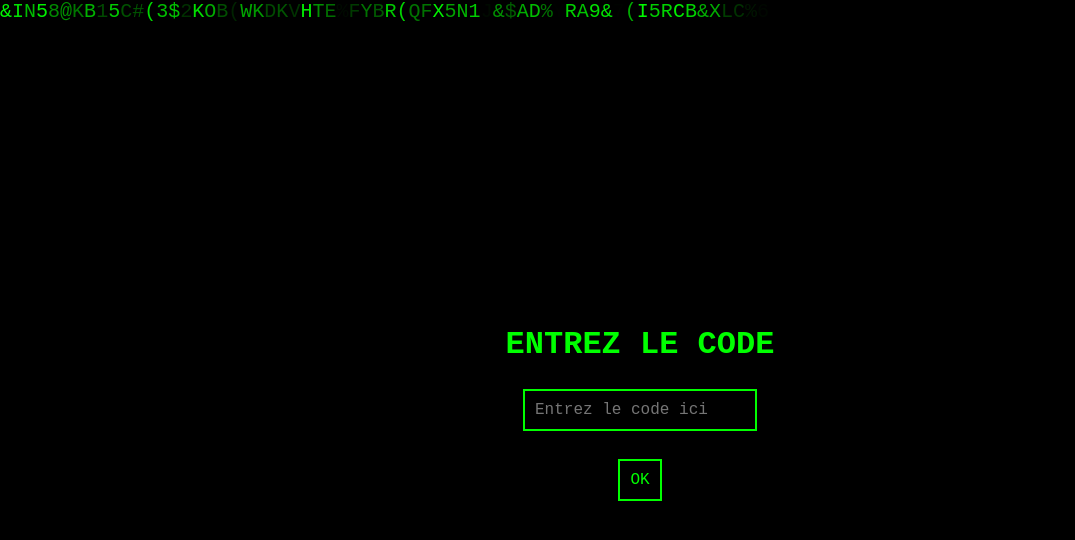
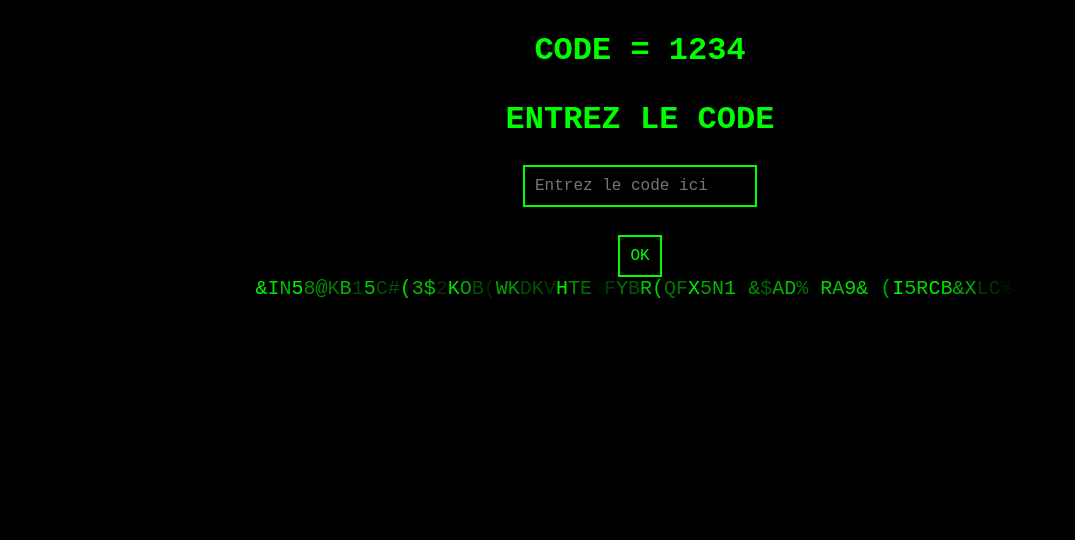
Before and after one commit to erwaan/Portfolio, a website: page projets/secret/code.html in a window 1280 px wide. Shown: the whole page, without its empty margins (0-1075 px from the left). Drawn offline with nearby package versions, Linux system fonts and the light colour scheme.

Commit message:
Test EGG2

```diff
--- a/projets/secret/code.html
+++ b/projets/secret/code.html
@@ -25,7 +25,7 @@
             text-align: center;
         }
 
-        h2 {
+        h2, h3 {
             font-size: 2em;
             text-transform: uppercase;
         }
@@ -79,16 +79,20 @@
 <body>
 
     <div class="container">
+        <div class="matrix" id="matrix">
+        <h3>Code = 1234</h3>
         <h2>Entrez le code</h2>
         <form id="codeForm" onsubmit="return validateCode()">
             <input type="text" id="codeInput" placeholder="Entrez le code ici">
             <br><br>
             <input type="submit" value="OK">
         </form>
+
+
+        </div>
     </div>
 
     <!-- Fond avec animation style Matrix -->
-    <div class="matrix" id="matrix"></div>
 
     <script>
         const correctHash = "03ac674216f3e15c761ee1a5e255f067953623c8b388b4459e13f978d7c846f4";
```
